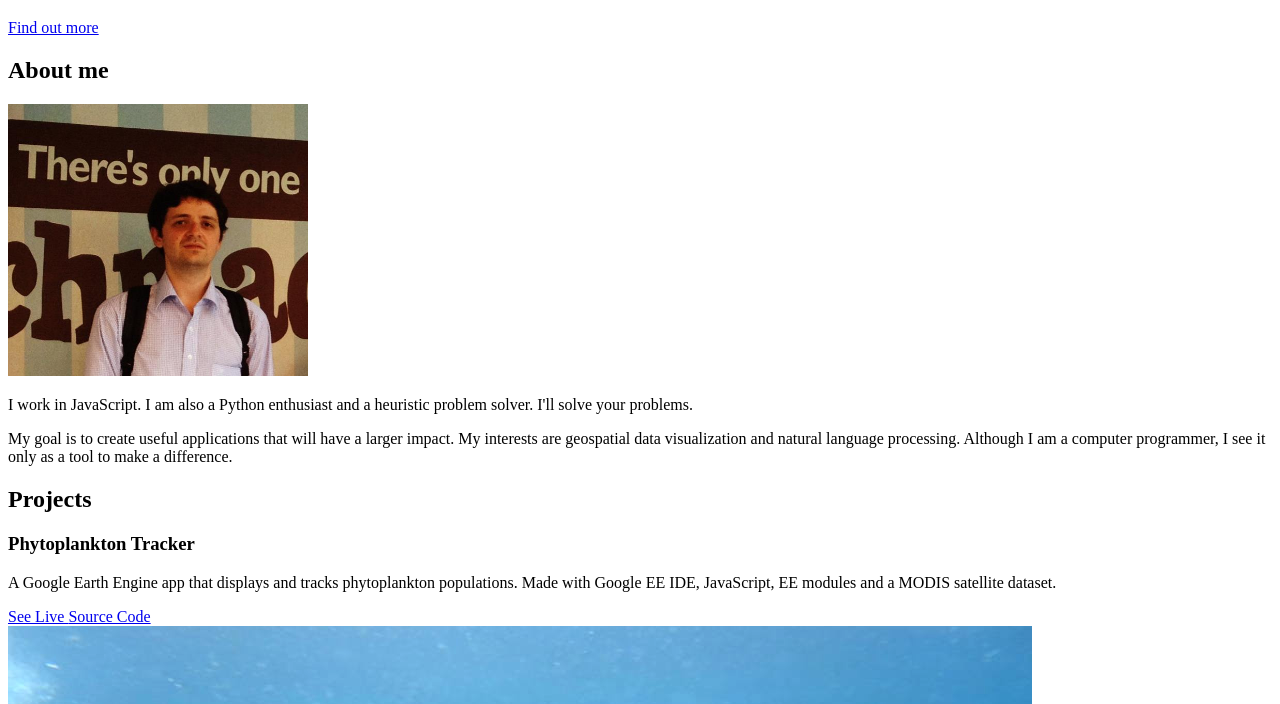
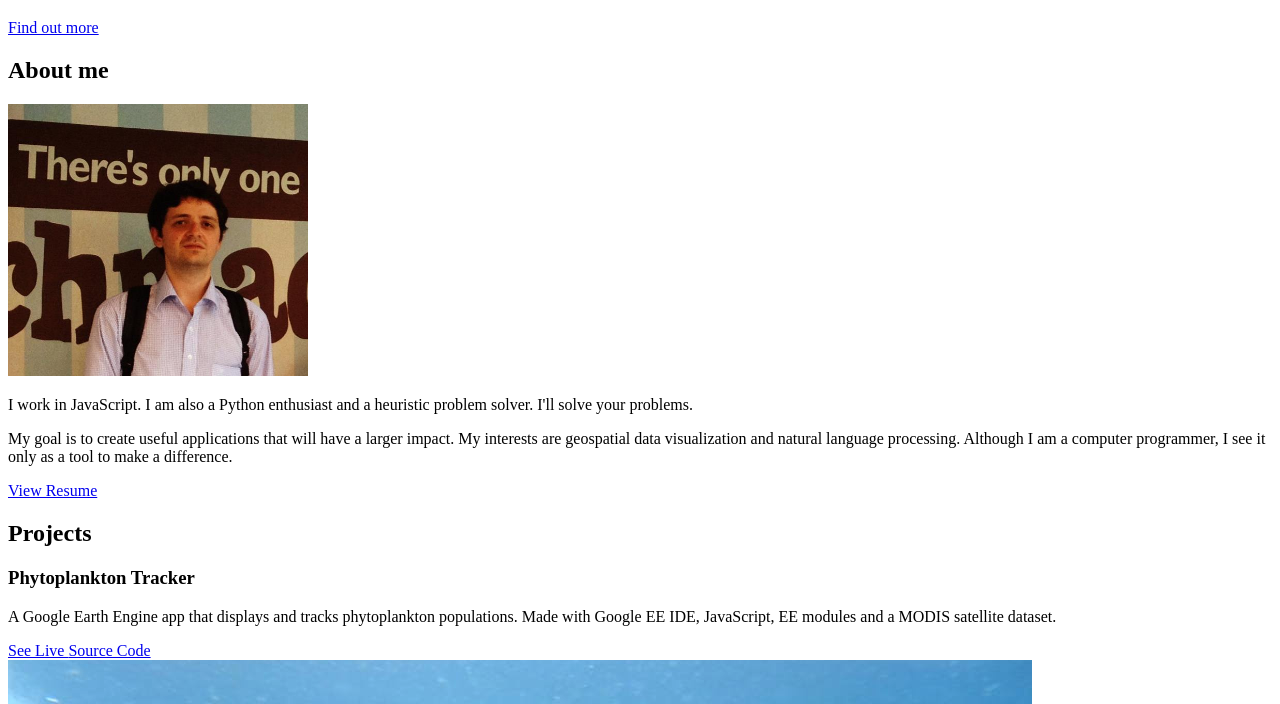
Before and after one commit to mlshohet/portfolio-site, a website: page src/template.html in a window 1280 px wide. Shown: the part 98-802 px from the top of the page. Drawn offline with nearby package versions, Linux system fonts and the light colour scheme.

Commit message:
updating info

```diff
--- a/src/template.html
+++ b/src/template.html
@@ -79,11 +79,11 @@
               <p class="about-wrapper__info-text">
                 My goal is to create useful applications that will have a larger impact. My interests are geospatial data visualization and natural language processing. Although I am a computer programmer, I see it only as a tool to make a difference.
               </p>
-              <!--<span class="d-flex mt-3">
-                <a target="_blank" class="cta-btn cta-btn--resume" href="#!">
+              <span class="d-flex mt-3">
+                <a target="_blank" class="cta-btn cta-btn--resume" href="https://drive.google.com/file/d/1TKaw_jsviIT9CZPJQV_WWnCxgyYDAcHV/view?usp=sharing">
                   View Resume
                 </a>
-              </span>-->
+              </span>
             </div>
           </div>
         </div>
```
